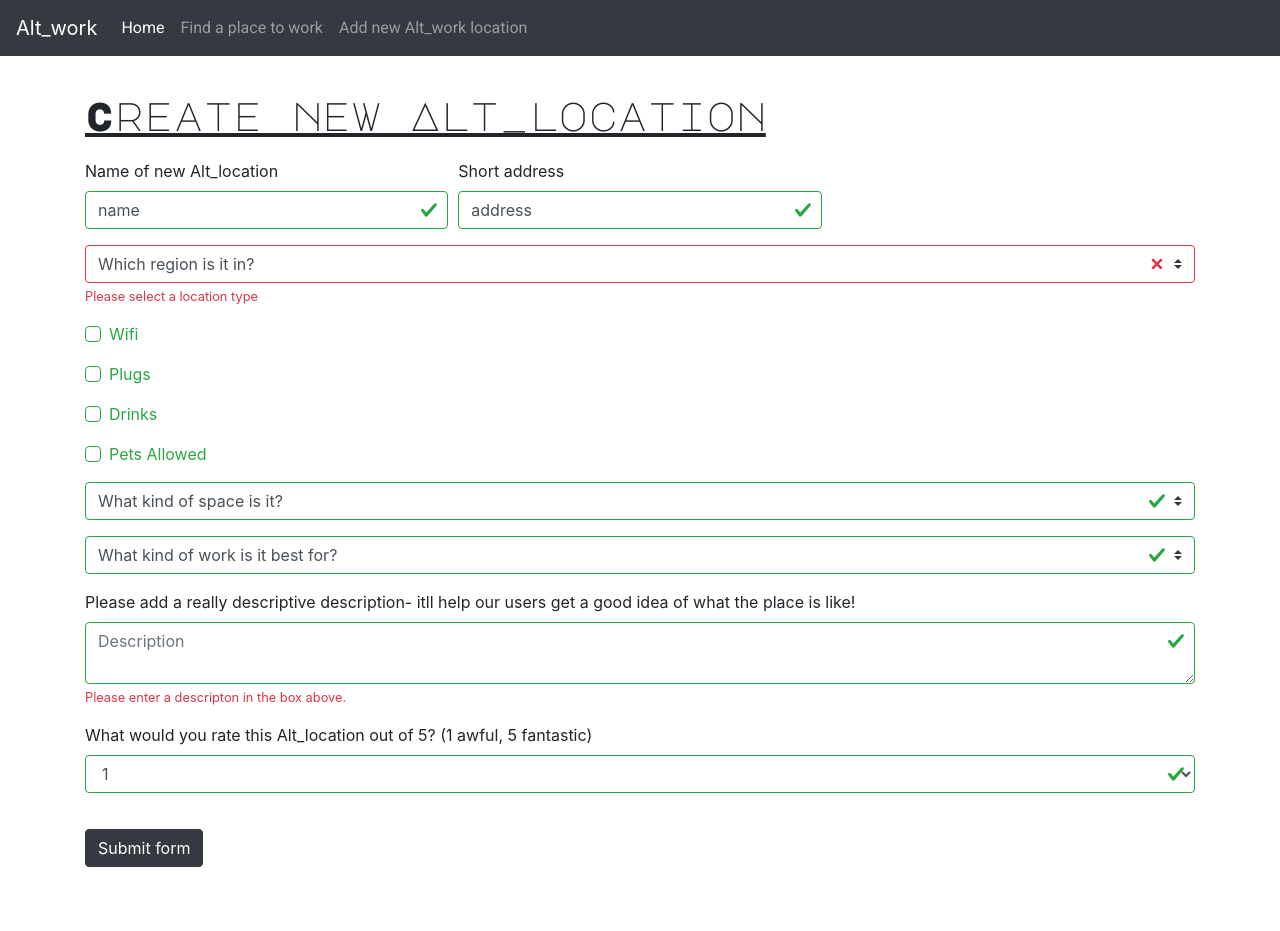
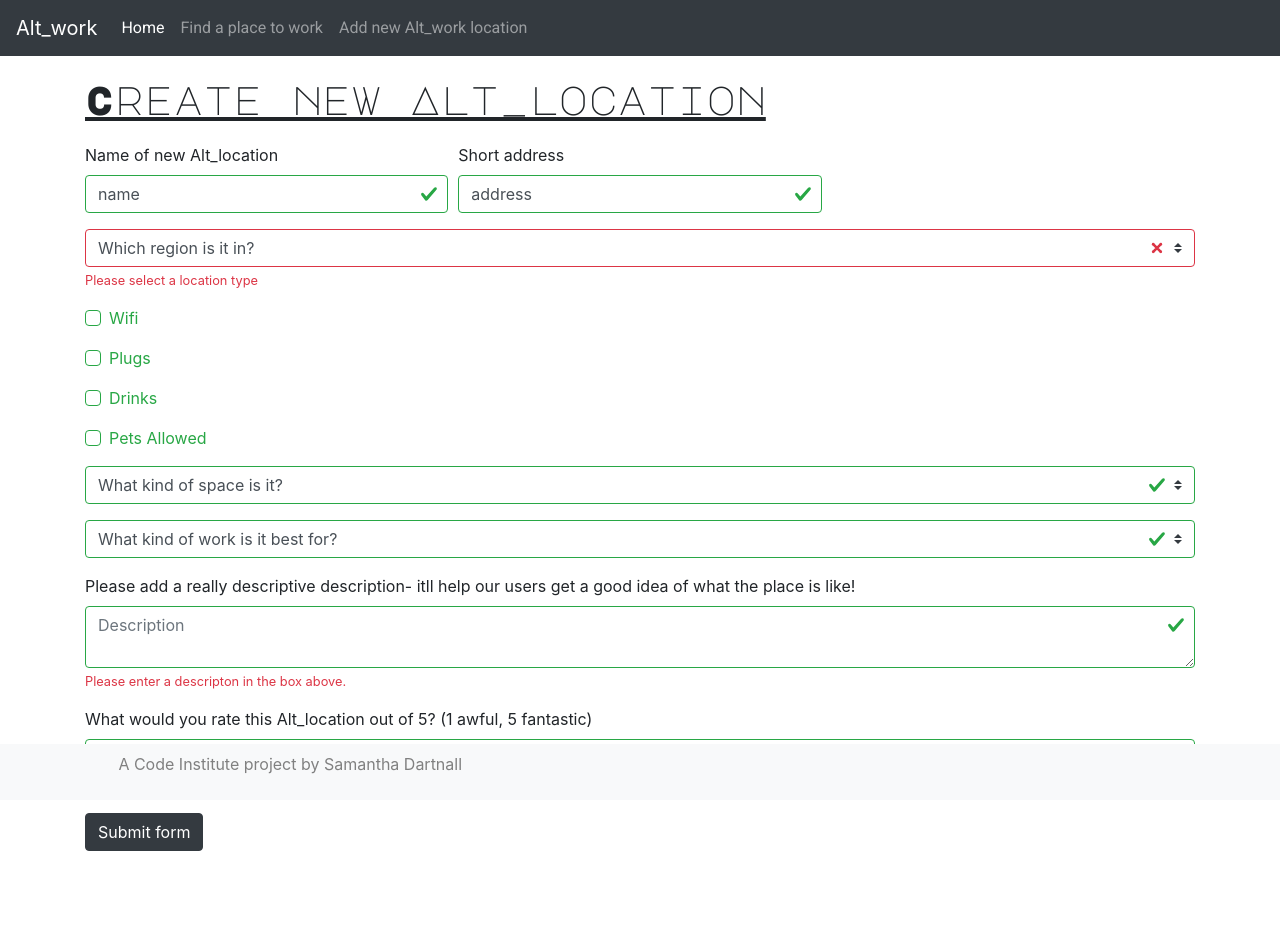
Before and after one commit to SammyDartnall10/alt_work, a Flask app: page /add_new in a window 1280 px wide. Before the commit the page ends 867 px from the top, so only its background shows below. Run offline with Flask 2, Linux system fonts and the light colour scheme; data that the repository does not hold is empty; some libraries are stand-ins or nearby versions.

Commit message:
added footer and cards in filtered results

```diff
--- a/static/css/styles.css
+++ b/static/css/styles.css
@@ -108,3 +108,22 @@ img {
   border-width: medium;
   border-color: grey;
 }
+
+/*.navbar {
+  position: fixed
+}*/
+
+body {
+  padding-top: 5vh;
+  padding-bottom: 10vh;
+}
+
+.footer {
+  margin-left: 8vw;
+  font-size: 1em;
+  color: grey;
+}
+
+.card-spacing{
+  margin-top: 8vh;
+}
--- a/templates/base.html
+++ b/templates/base.html
@@ -17,7 +17,7 @@
 <body>
     <header>
 
-        <nav class="navbar navbar-expand-lg navbar navbar-dark bg-dark">
+        <nav class="navbar fixed-top navbar-expand-lg navbar-dark bg-dark">
             <a class="navbar-brand" href="{{url_for('landing_page')}}">Alt_work</a>
             <button class="navbar-toggler" type="button" data-toggle="collapse" data-target="#navbarSupportedContent" aria-controls="navbarSupportedContent" aria-expanded="false" aria-label="Toggle navigation">
                 <span class="navbar-toggler-icon"></span>
@@ -49,6 +49,10 @@
     <script src="https://stackpath.bootstrapcdn.com/bootstrap/4.3.1/js/bootstrap.min.js" integrity="sha384-JjSmVgyd0p3pXB1rRibZUAYoIIy6OrQ6VrjIEaFf/nJGzIxFDsf4x0xIM+B07jRM" crossorigin="anonymous"></script>
     <script type="text/javascript" src="/static/js/main.js"></script>
 
+    <nav class="navbar fixed-bottom navbar-light bg-light">
+      <p class="footer"> A Code Institute project by Samantha Dartnall</p>
+    </nav>
+
 </body>
 
 </html>
```
Also changed, not shown: templates/filteredresults.html (+13 -13 lines).
